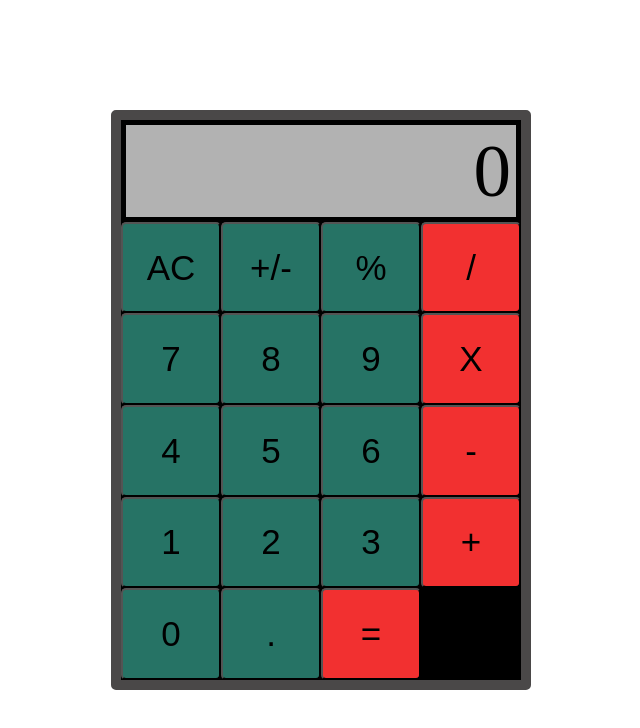
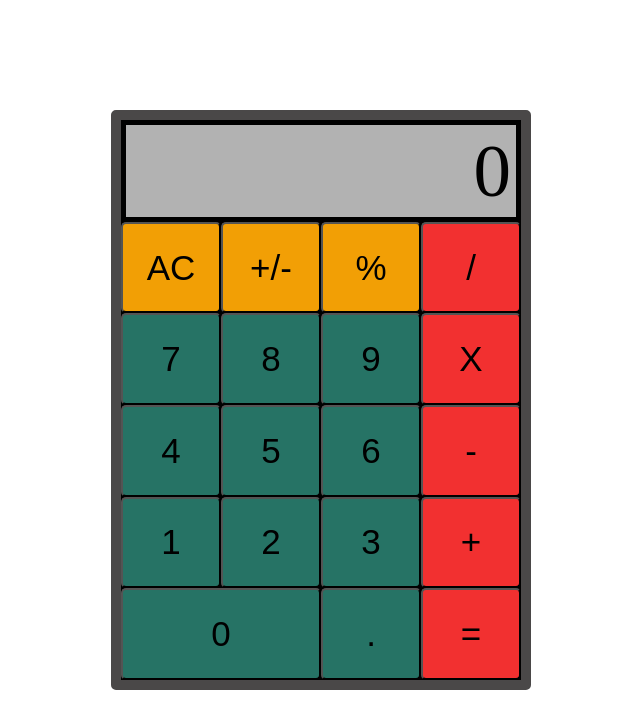
Before and after one commit to iysz18/Simple-Calculator, a plain HTML site: page index.html in a window 1280 px wide. Shown: the whole page, without its empty margins (319-959 px from the left). Drawn offline with Linux system fonts and the light colour scheme.

Commit message:
named the zero button correctly.

```diff
--- a/index.html
+++ b/index.html
@@ -14,9 +14,9 @@
         </div>
 
         <div id="keypadContainer">
-            <button class="btn clear">AC</button>
-            <button class="btn signed">+/-</button>
-            <button class="btn percentage">%</button>
+            <button class="btn firstRowBtn">AC</button>
+            <button class="btn firstRowBtn">+/-</button>
+            <button class="btn firstRowBtn">%</button>
             <button class="btn operator">/</button>
 
             <button class="btn number">7</button>
@@ -34,7 +34,7 @@
             <button class="btn number">3</button>
             <button class="btn operator">+</button>
 
-            <button class="btn number">0</button>
+            <button class="btn zero">0</button>
             <button class="btn float">.</button>
             <button class="btn evaluate">=</button>
         </div>
```
